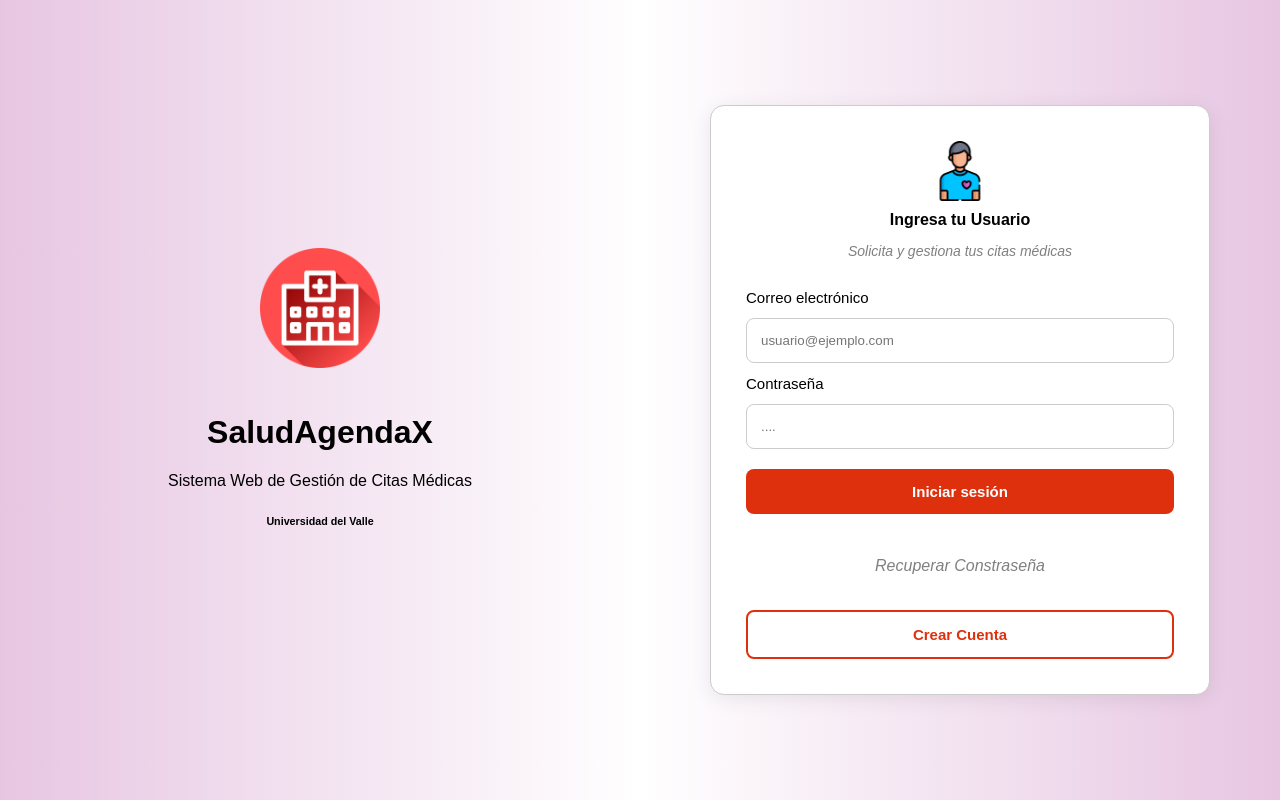
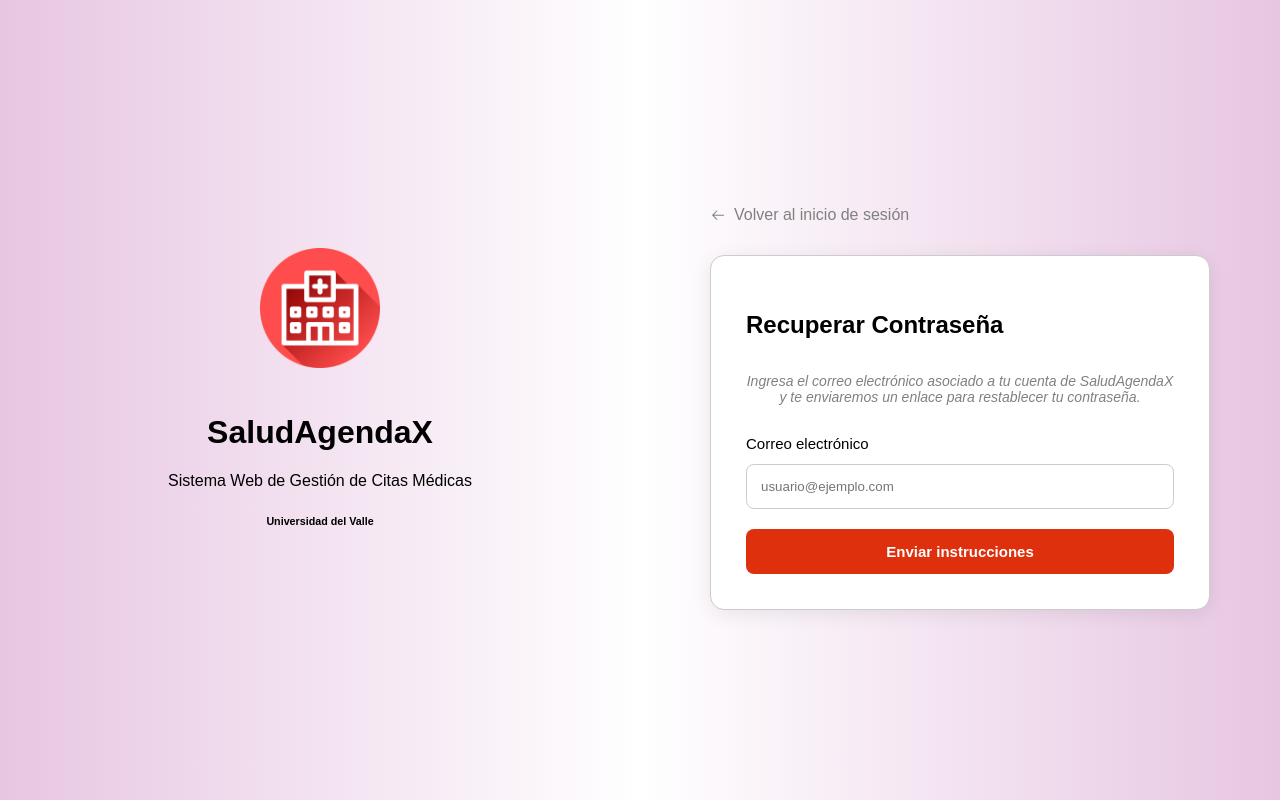
Before and after one commit to PROYECTO-DESARROLLO-I/frontend-react, a React app: page / in a window 1280 px wide. Both pictures are taken after a click on the element "Recuperar Constraseña". Built offline with nearby package versions, Linux system fonts and the light colour scheme; the HTML template or start-up script is replaced by a standard one.

Commit message:
Funcionalidad de recuperación de contraseña añadida.

```diff
--- /dev/null
+++ b/src/RecuperarPassword.jsx
@@ -0,0 +1,87 @@
+import { useState } from "react";
+import "./App.css";
+import { GoArrowLeft } from "react-icons/go";
+
+function RecuperarPassword({ volverAlLogin }) {
+    const [email, setEmail] = useState("");
+    const [errorEmail, setErrorEmail] = useState(false);
+    const [mensaje, setMensaje] = useState("");
+    const [esExitoso, setEsExitoso] = useState(false);
+
+    const validarEmail = (correo) => {
+        const regex = /^[^\s@]+@[^\s@]+\.[^\s@]+$/;
+        return regex.test(correo);
+    };
+
+    const manejarCambioEmail = (e) => {
+        setEmail(e.target.value);
+        setErrorEmail(false);
+        setMensaje("");
+    };
+
+    const manejarRecuperacion = (e) => {
+        e.preventDefault();
+
+        if (!email) {
+            setErrorEmail(true);
+            setMensaje("Por favor, ingresa tu correo electrónico.");
+            return;
+        }
+
+        if (!validarEmail(email)) {
+            setErrorEmail(true);
+            setMensaje("El formato de correo no es válido.");
+            return;
+        }
+
+        setEsExitoso(true);
+        setMensaje("¡Listo! Hemos enviado las instrucciones de recuperación a tu correo.");
+    };
+
+    return (
+        <div className="der">
+            <div className="atras" onClick={volverAlLogin}>
+                <GoArrowLeft />
+                <p>Volver al inicio de sesión</p>
+            </div>
+
+            <div className="forms">
+                <h2>Recuperar Contraseña</h2>
+                <p style={{ fontSize: "14px", color: "grey", marginBottom: "20px" }}>
+                    Ingresa el correo electrónico asociado a tu cuenta de SaludAgendaX y te enviaremos un enlace para restablecer tu contraseña.
+                </p>
+
+                <div className="campos" style={{ width: "100%" }}>
+                    Correo electrónico
+                    <input
+                        type="email"
+                        placeholder="usuario@ejemplo.com"
+                        value={email}
+                        onChange={manejarCambioEmail}
+                        className={errorEmail ? "input-error" : ""}
+                        disabled={esExitoso}
+                    />
+
+                    {mensaje && (
+                        <p style={{
+                            color: esExitoso ? "#2e7d32" : "#DE300D",
+                            fontSize: "13px",
+                            fontWeight: "bold",
+                            marginTop: "10px"
+                        }}>
+                            {mensaje}
+                        </p>
+                    )}
+                </div>
+
+                {!esExitoso && (
+                    <button className="enviar" onClick={manejarRecuperacion}>
+                        Enviar instrucciones
+                    </button>
+                )}
+            </div>
+        </div>
+    );
+}
+
+export default RecuperarPassword;
--- a/src/forms.jsx
+++ b/src/forms.jsx
@@ -2,9 +2,11 @@
 import "./App.css";
 import paciente from "./assets/paciente.png";
 import Card from "./Card";
-import { GoArrowLeft } from "react-icons/go";
+import RecuperarPassword from "./RecuperarPassword";
 
 function Usuario({irCrearCuenta}){
+    const [vistaActual, setVistaActual] = useState("login");
+
     const [email, setEmail] = useState("");
     const [password, setPassword] = useState("");
 
@@ -36,7 +38,7 @@
         if (!email && !password) {
             setErrorEmail(true);
             setErrorPassword(true);
-            setMensajeError("Por favor digita tus datos.");
+            setMensajeError("Por favor, digita tus datos.");
             return;
         }
 
@@ -48,12 +50,23 @@
 
         if (password.trim().length === 0) {
             setErrorPassword(true);
-            setMensajeError("Por favor digita una contraseña.");
+            setMensajeError("Por favor, digita una contraseña.");
             return;
         }
 
         alert("¡Validación exitosa!");
     };
+
+    if (vistaActual === "recuperar") {
+        return (
+            <div className="comp">
+                <div className="izq">
+                    <Card />
+                </div>
+                <RecuperarPassword volverAlLogin={() => setVistaActual("login")} />
+            </div>
+        );
+    }
 
     return(
     <div className="comp">
@@ -86,10 +99,13 @@
                 Iniciar sesión
             </button>
 
-     <div className="recuperar_contraseña">
+     <div className="recuperar_contraseña"
+          onClick={() => setVistaActual("recuperar")}
+          style={{ cursor: "pointer", margin: "16px 0" }}
+     >
             Recuperar Constraseña
-                    </div>
-        <div className="crear_cuenta" onClick={irCrearCuenta} >
+     </div>
+        <div className="crear_cuenta" onClick={irCrearCuenta} style={{ cursor: "pointer", marginTop: "20px" }}>
             Crear Cuenta
             </div>
         </div>
```
